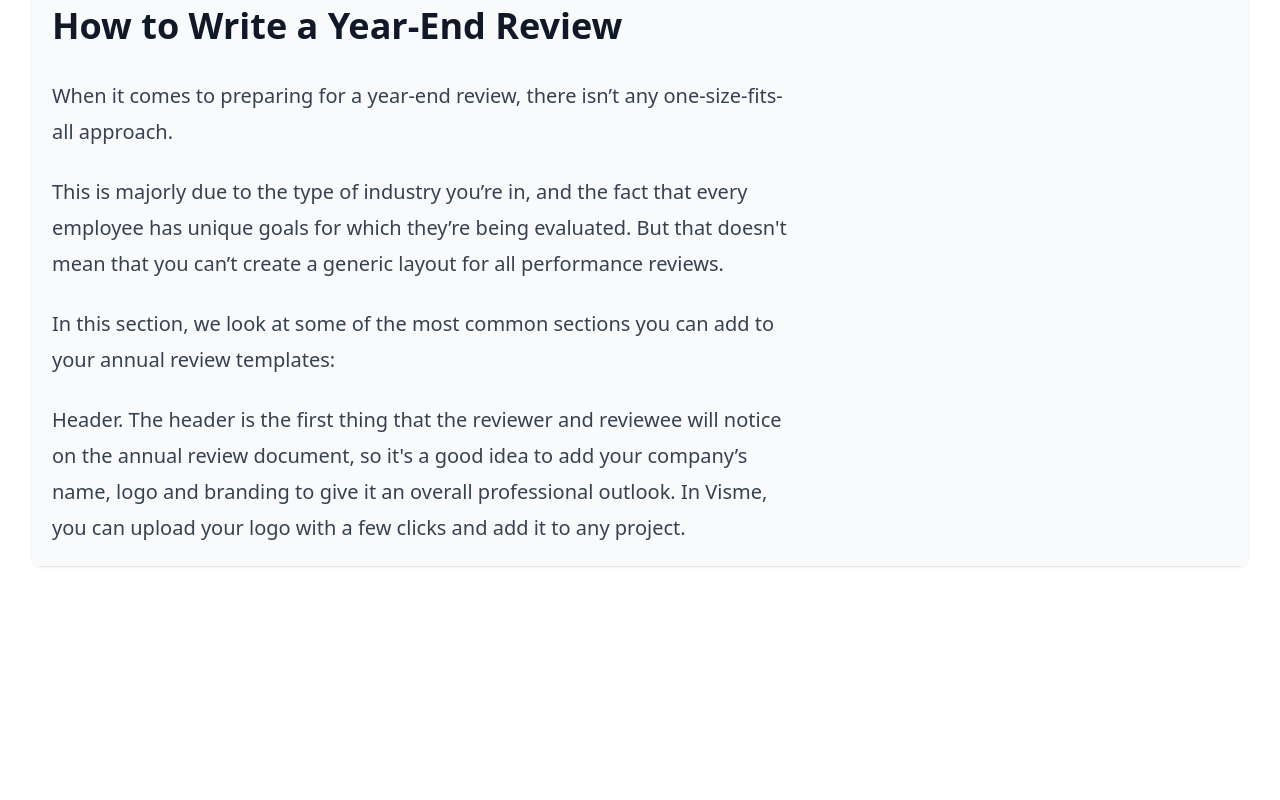
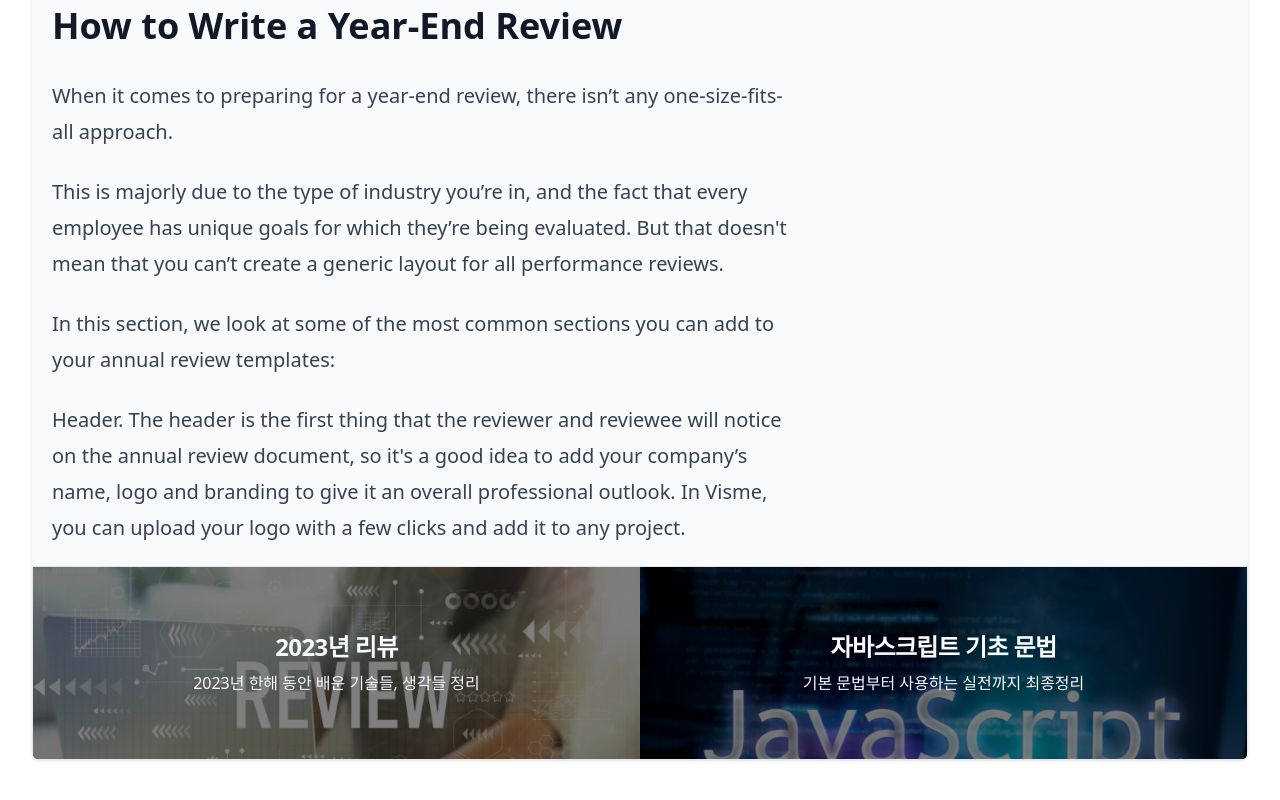
Before and after one commit to wonieeVicky/nextjs-blog, a Next.js app: page /posts/review-2021 in a window 1280 px wide. Shown: the part 2034-2834 px from the top of the page. Before the commit the page ends 2752 px from the top, so only its background shows below. Built offline with nearby package versions, Linux system fonts and the light colour scheme.

Commit message:
feat: post detail 내 SiblingsPosts 추가

```diff
--- a/src/app/posts/[path]/page.tsx
+++ b/src/app/posts/[path]/page.tsx
@@ -1,10 +1,10 @@
-import { getPost, getPostMarkdown, getPosts } from '@/service/posts';
+import { getPost, getPostMarkdown, getPosts, getSiblingPosts } from '@/service/posts';
 import { redirect } from 'next/navigation';
 import Image from 'next/image';
-import Link from 'next/link';
 import { FcCalendar } from 'react-icons/fc';
 import ReactMarkdown from 'react-markdown';
 import remarkGfm from 'remark-gfm';
+import SiblingPosts from '@/components/SiblingPosts';
 
 export const revalidate = 3;
 
@@ -25,12 +25,11 @@ export default async function ProductPage({ params: { path } }: Props) {
   if (!post) {
     redirect('/posts'); // 존재하지 않는 path 입력한 경우 posts redirect
   }
-
+  const siblingPosts = await getSiblingPosts(path);
   const markdown = await getPostMarkdown(path);
 
-  // 서버 파일에 있는 데이터 중 해당 제품의 정보를 찾아와 그 정보를 보여준다.
   return (
-    <div className="bg-white rounded-lg shadow">
+    <div className="bg-white rounded-lg shadow overflow-hidden">
       <div className="max-h-80 overflow-hidden">
         <Image className="rounded-t-lg" src={`/images/posts/${post.path}.png`} width={1280} height={500} alt={`${post.path} image`} />
       </div>
@@ -44,14 +43,10 @@ export default async function ProductPage({ params: { path } }: Props) {
         <p className="mb-5 font-semibold text-sm">{post.description}</p>
         <div className="w-40 border-2 border-orange-500 mb-5"></div>
         <div className="prose lg:prose-xl">
-          <ReactMarkdown
-            // react-markdown에서 지원해 주지 않는 문법들을 추가로 변형시키는데 사용하는 플러그인 ( table, link 등 )
-            remarkPlugins={[remarkGfm]}
-          >
-            {markdown}
-          </ReactMarkdown>
+          <ReactMarkdown remarkPlugins={[remarkGfm]}>{markdown}</ReactMarkdown>
         </div>
       </div>
+      {siblingPosts && <SiblingPosts data={siblingPosts} />}
     </div>
   );
 }
```
